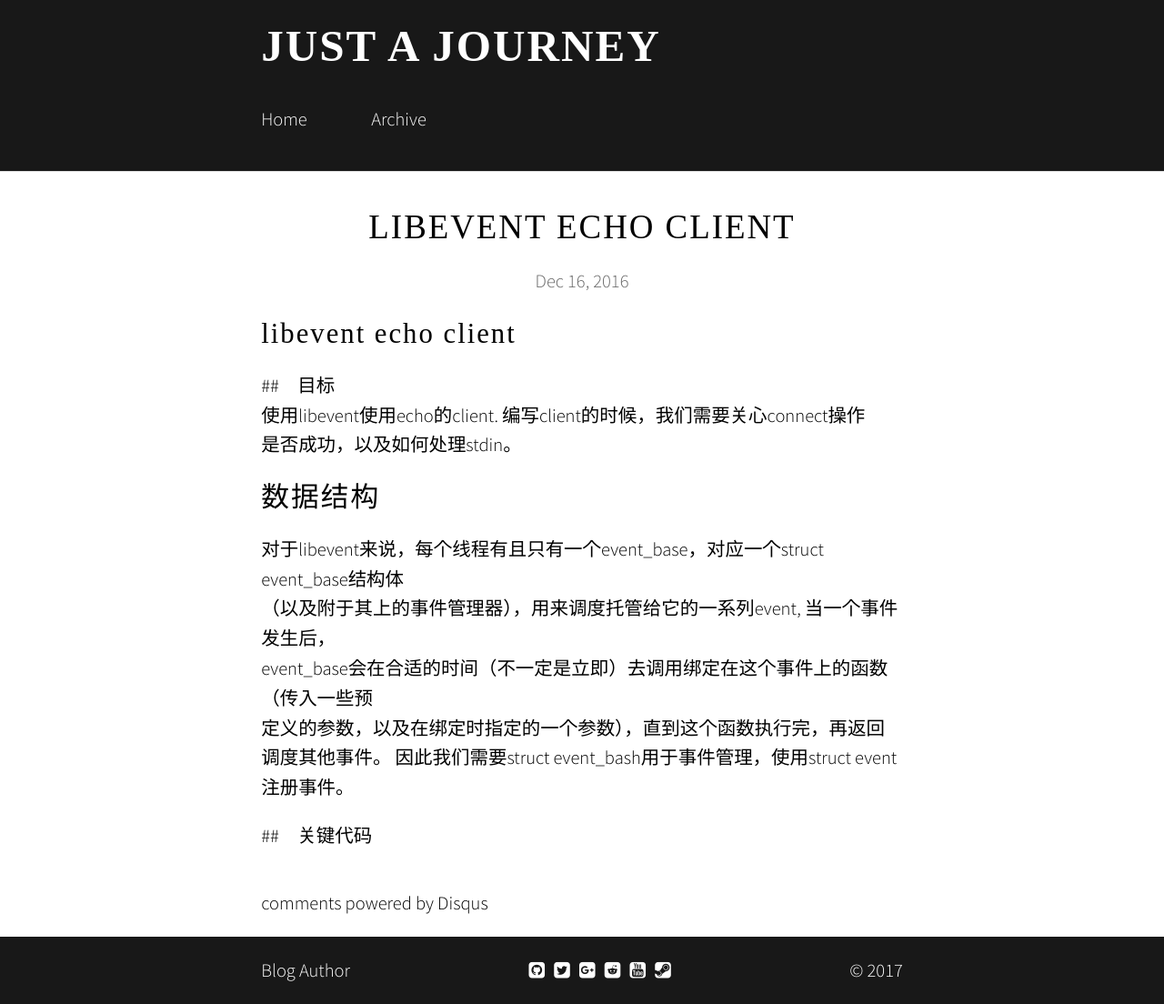
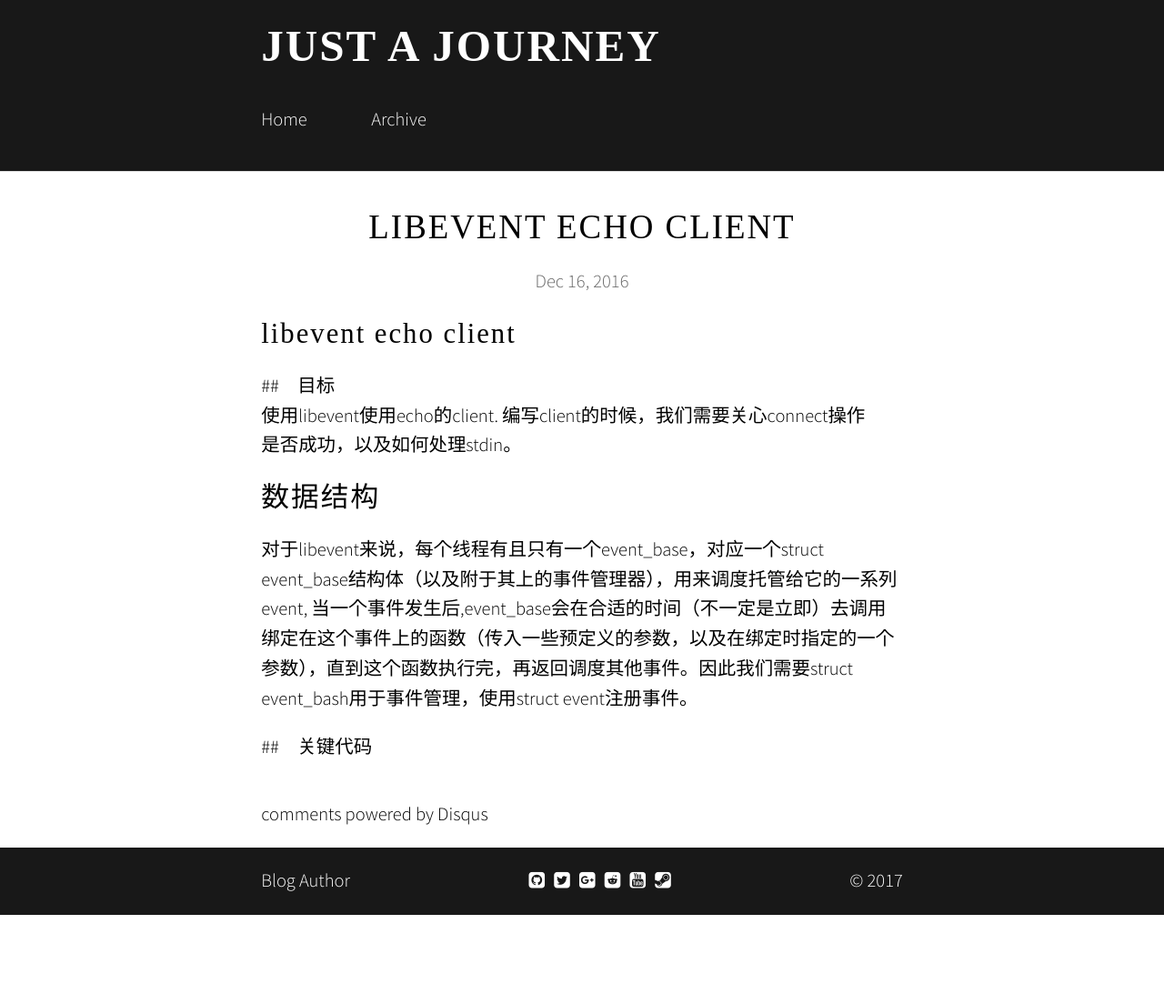
Before and after one commit to lxlenovostar/lix_blog, a Jekyll site: the page built from _posts/2016-12-16-libevent_echo.md, in a window 1280 px wide. Shown: the whole page at 91% size. Built offline with Jekyll 4.4.1, drawn with Linux system fonts in a browser that asks for light colours; nearby versions of some CDN libraries; some web fonts are replaced; comment, search, counter and statistics services are not loaded; after the commit the page ends 1006 px from its top, so only the background shows below that.

Commit message:
修改格式

```diff
--- a/_posts/2016-12-16-libevent_echo.md
+++ b/_posts/2016-12-16-libevent_echo.md
@@ -8,10 +8,6 @@ title: libevent echo client
 是否成功，以及如何处理stdin。
 
 ## 数据结构
-对于libevent来说，每个线程有且只有一个event_base，对应一个struct event_base结构体
-（以及附于其上的事件管理器），用来调度托管给它的一系列event, 当一个事件发生后，
-event_base会在合适的时间（不一定是立即）去调用绑定在这个事件上的函数（传入一些预
-定义的参数，以及在绑定时指定的一个参数），直到这个函数执行完，再返回调度其他事件。
-因此我们需要struct event_bash用于事件管理，使用struct event注册事件。
+对于libevent来说，每个线程有且只有一个event_base，对应一个struct event_base结构体（以及附于其上的事件管理器），用来调度托管给它的一系列event, 当一个事件发生后,event_base会在合适的时间（不一定是立即）去调用绑定在这个事件上的函数（传入一些预定义的参数，以及在绑定时指定的一个参数），直到这个函数执行完，再返回调度其他事件。因此我们需要struct event_bash用于事件管理，使用struct event注册事件。
 
 ##　关键代码
```
